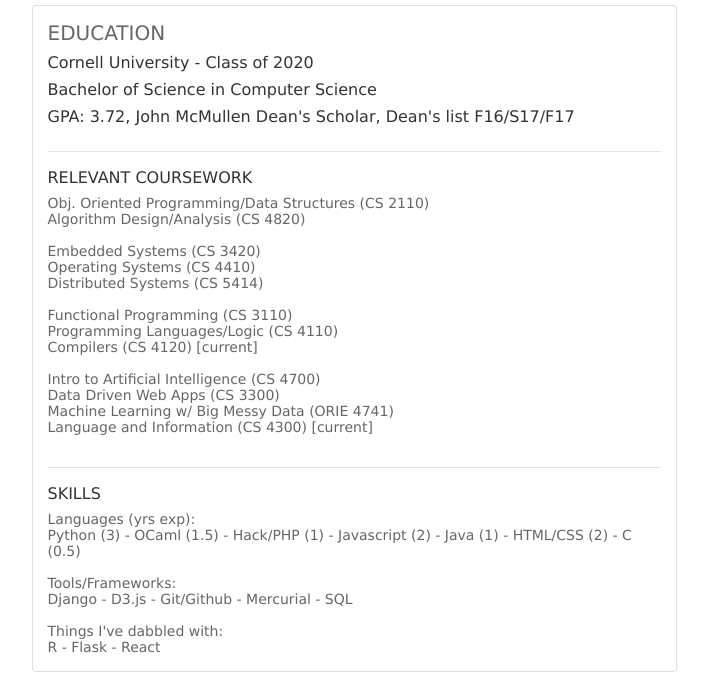
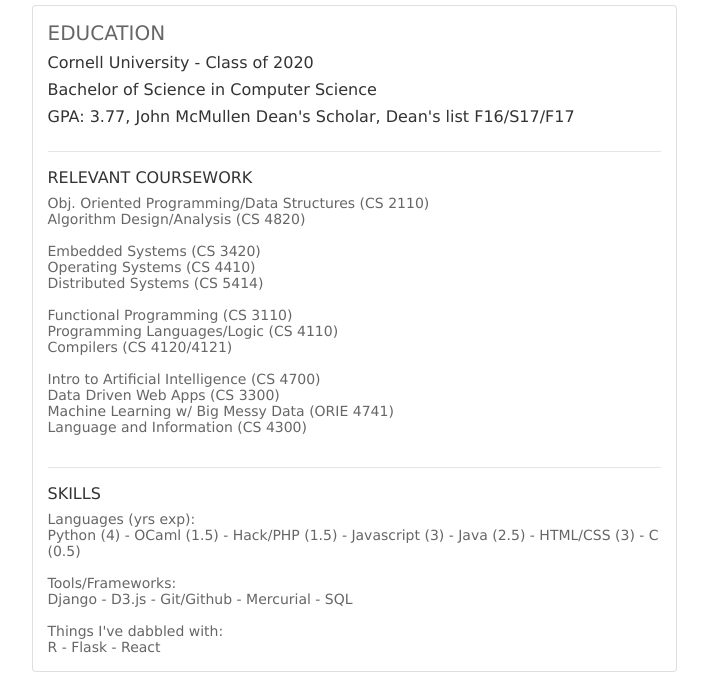
Before and after one commit to yangdanny97/yangdanny97.github.io, a Jekyll site: the page built from education/index.html, in a window 1280 px wide. Shown: the part 174-848 px from the top of the page, without its empty margins (286-994 px from the left). Built offline with Jekyll 4.4.1, drawn with Linux system fonts in a browser that asks for light colours.

Commit message:
update education content

```diff
--- a/education/index.html
+++ b/education/index.html
@@ -7,16 +7,16 @@
         <h3>EDUCATION</h3>
         <h4>Cornell University - Class of 2020</h4>
         <h4>Bachelor of Science in Computer Science </h4>
-        <h4>GPA: 3.72, John McMullen Dean's Scholar, Dean's list F16/S17/F17</h4>
+        <h4>GPA: 3.77, John McMullen Dean's Scholar, Dean's list F16/S17/F17</h4>
         <hr>
         <h4>RELEVANT COURSEWORK</h4>
         <p>Obj. Oriented Programming/Data Structures (CS 2110)<br>Algorithm Design/Analysis (CS 4820)</p>
         <p>Embedded Systems (CS 3420)<br>Operating Systems (CS 4410)<br>Distributed Systems (CS 5414)</p>
-        <p>Functional Programming (CS 3110)<br>Programming Languages/Logic (CS 4110)<br>Compilers (CS 4120) [current] </p>
-        <p>Intro to Artificial Intelligence (CS 4700)<br>Data Driven Web Apps (CS 3300)<br>Machine Learning w/ Big Messy Data (ORIE 4741) <br>Language and Information (CS 4300) [current]</p>
+        <p>Functional Programming (CS 3110)<br>Programming Languages/Logic (CS 4110)<br>Compilers (CS 4120/4121)</p>
+        <p>Intro to Artificial Intelligence (CS 4700)<br>Data Driven Web Apps (CS 3300)<br>Machine Learning w/ Big Messy Data (ORIE 4741) <br>Language and Information (CS 4300)</p>
         <hr>
         <h4>SKILLS</h4>
-        <p>Languages (yrs exp): <br>Python (3) - OCaml (1.5) - Hack/PHP (1) - Javascript (2) - Java (1) - HTML/CSS (2) - C (0.5)</p>
+        <p>Languages (yrs exp): <br>Python (4) - OCaml (1.5) - Hack/PHP (1.5) - Javascript (3) - Java (2.5) - HTML/CSS (3) - C (0.5)</p>
         <p>Tools/Frameworks: <br>Django - D3.js - Git/Github - Mercurial - SQL </p>
         <p>Things I've dabbled with: <br>R - Flask - React</p>
     </div>
```
